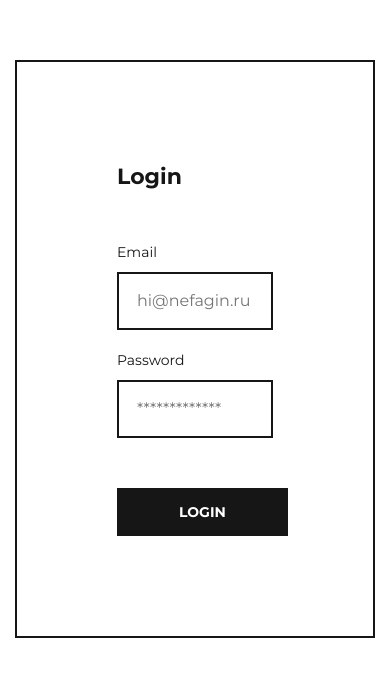
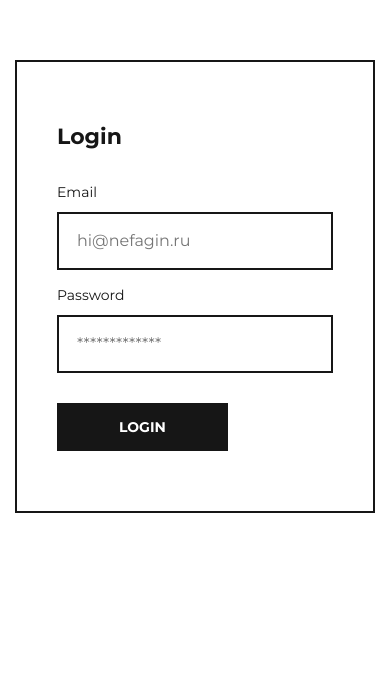
Before and after one commit to greatstudentkaze/yearly-goals-tracker, a React (Create React App) app: page /login in a window 390 px wide. Shown: the top 676 px of the page. Built offline with nearby package versions, Linux system fonts and the light colour scheme.

Commit message:
fix(form.css): add styles for adaptability on mobiles

```diff
--- a/src/styles/blocks/form.css
+++ b/src/styles/blocks/form.css
@@ -1,21 +1,77 @@
+/* .form */
+
 .form {
-    padding: 100px;
+    padding: 30px 20px;
 
     border: 2px solid var(--black);
 }
 
+@media screen and (width >= 375px) {
+    .form {
+        padding: 60px 40px;
+    }
+}
+
+@media screen and (width >= 768px) {
+    .form {
+        padding: 100px;
+    }
+}
+
+/* .form__title */
+
 .form__title {
     margin: 0;
-    margin-bottom: 50px;
+    margin-bottom: 15px;
 
     font-size: 22px;
     line-height: 30px;
 }
 
-.form__input + .form__input {
-    margin-top: 20px;
+@media screen and (width >= 375px) {
+    .form__title {
+        margin-bottom: 30px;
+    }
 }
 
+@media screen and (width >= 768px) {
+    .form__title {
+        margin-bottom: 50px;
+    }
+}
+
+/* .form__input */
+
+.form__input + .form__input {
+    margin-top: 10px;
+}
+
+@media screen and (width >= 375px) {
+    .form__input + .form__input {
+        margin-top: 15px;
+    }
+}
+
+@media screen and (width >= 768px) {
+    .form__input + .form__input {
+        margin-top: 20px;
+    }
+}
+
+/* .form__submit */
+
 .form__submit {
-    margin-top: 50px;
+    margin-top: 15px;
 }
+
+@media screen and (width >= 375px) {
+    .form__submit {
+        margin-top: 30px;
+    }
+}
+
+@media screen and (width >= 768px) {
+    .form__submit {
+        margin-top: 50px;
+    }
+}
```
